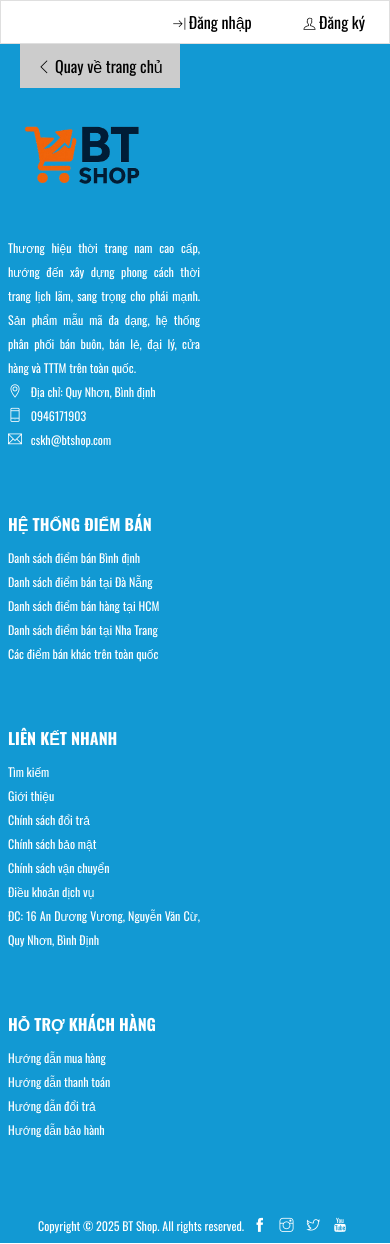
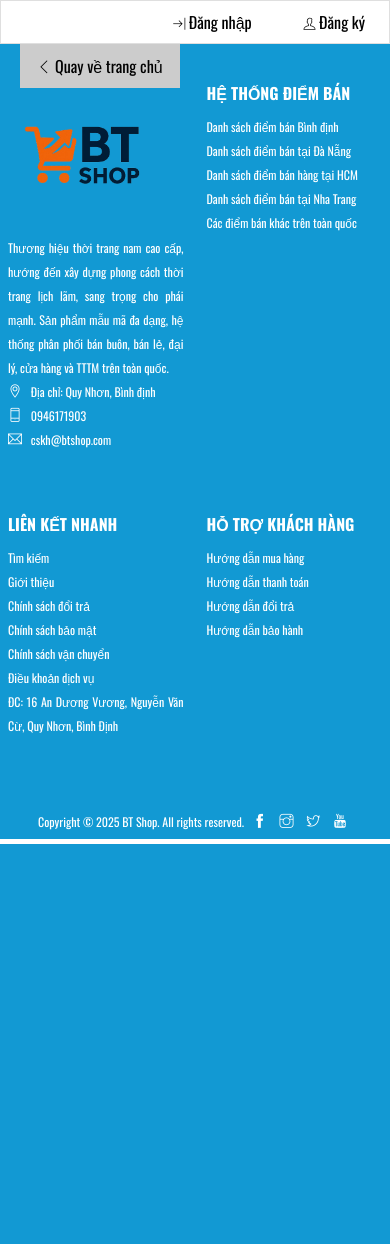
Before and after one commit to san24022005/source-code, a PHP site: page /deltails.php in a window 390 px wide. After the commit the page ends 844 px from the top, so only its background shows below. Run offline with PHP 8.4, Linux system fonts and the light colour scheme; data that the repository does not hold is empty; some web fonts are replaced.

Commit message:
respon footer

```diff
--- a/accsets/css/main.css
+++ b/accsets/css/main.css
@@ -273,6 +273,7 @@
     .search-box input[type="text"] {
         width: 30vw;
         max-width: 148px;
+        min-width: 130px;
     }
 
     .search-box {
@@ -526,12 +527,9 @@
 }
 
 #footer #top-footer .footer-box {
-    position: relative;
-    top: 0;
     width: 192px;
     height: 90%;
     margin: 50px 8px 0;
-    display: inline-block;
     padding: 5px 0;
 }
 
@@ -573,6 +571,12 @@
 #bottom-footer .copy-r-icon {
     padding: 0 5px;
     color: var(--main-color);
+}
+
+@media (max-width: 600px) {
+    #footer #top-footer .footer-box {
+        width: 45%;
+    }
 }
 /* END : FOOTER */
 
@@ -657,7 +661,6 @@
     border-radius: 8px;
     box-shadow: 0 2px 8px rgba(0,0,0,0.1);
 }
-
 
 .myacc-container  h2 {
     margin-bottom: 5px;
```
